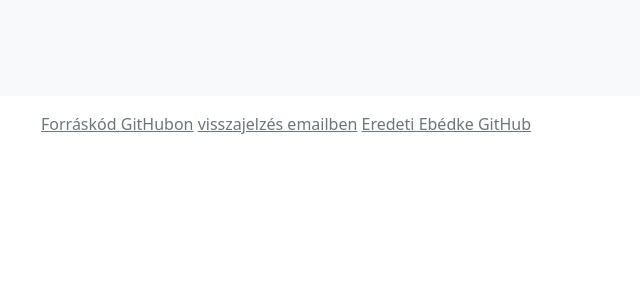
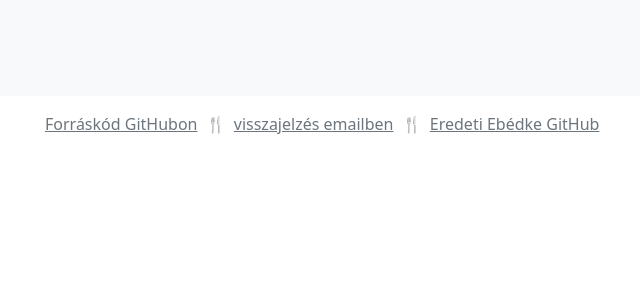
Before and after one commit to ijanos/ebedke-static, a Python web app: template template/index.html.j2 in a window 1280 px wide. Shown: the part 126-426 px from the top of the page, without its empty margins (41-681 px from the left). Run offline with Jinja, Linux system fonts and the light colour scheme; the template is opened without the code that fills it, so the values that code supplies are empty; some libraries are stand-ins or nearby versions.

Commit message:
Add separators to footer

```diff
--- a/template/footer.html.j2
+++ b/template/footer.html.j2
@@ -1,8 +1,10 @@
     <footer class="footer mt-auto py-3 bg-white">
       <div class="container">
-        <span class="text-muted"><a href="https://github.com/ijanos/ebedke-static" class="link-secondary">Forráskód GitHubon</a></span>
-        <span class="text-muted"><a href="mailto:feedback@ebed.today" class="link-secondary">visszajelzés emailben</a></span>
-        <span class="text-muted"><a href="https://github.com/ijanos/ebedke" class="link-secondary">Eredeti Ebédke GitHub</a></span>
+        <span class="text-muted px-1"><a href="https://github.com/ijanos/ebedke-static" class="link-secondary">Forráskód GitHubon</a></span>
+        🍴
+        <span class="text-muted px-1"><a href="mailto:feedback@ebed.today" class="link-secondary">visszajelzés emailben</a></span>
+        🍴
+        <span class="text-muted px-1"><a href="https://github.com/ijanos/ebedke" class="link-secondary">Eredeti Ebédke GitHub</a></span>
       </div>
     </footer>
     <script data-goatcounter="https://ebedke.goatcounter.com/count" async src="//gc.zgo.at/count.js"></script>
```
